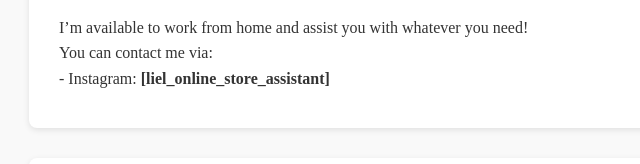
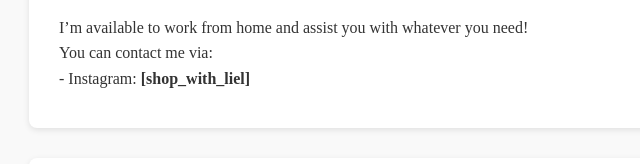
Before and after one commit to LielWorks/online-store-assistant, a plain HTML site: page index.html in a window 1280 px wide. Shown: the part 846-1010 px from the top of the page, 211-851 px from the left. Drawn offline with Linux system fonts and the light colour scheme.

Commit message:
Update index.html
I have added important information for viewers on the site.

```diff
--- a/index.html
+++ b/index.html
@@ -80,7 +80,7 @@
     <p>
       I’m available to work from home and assist you with whatever you need!<br />
       You can contact me via:<br />
-      - Instagram: <strong>[liel_online_store_assistant]</strong><br />
+      - Instagram: <strong>[shop_with_liel]</strong><br />
     </p>
   </section>
 
```
